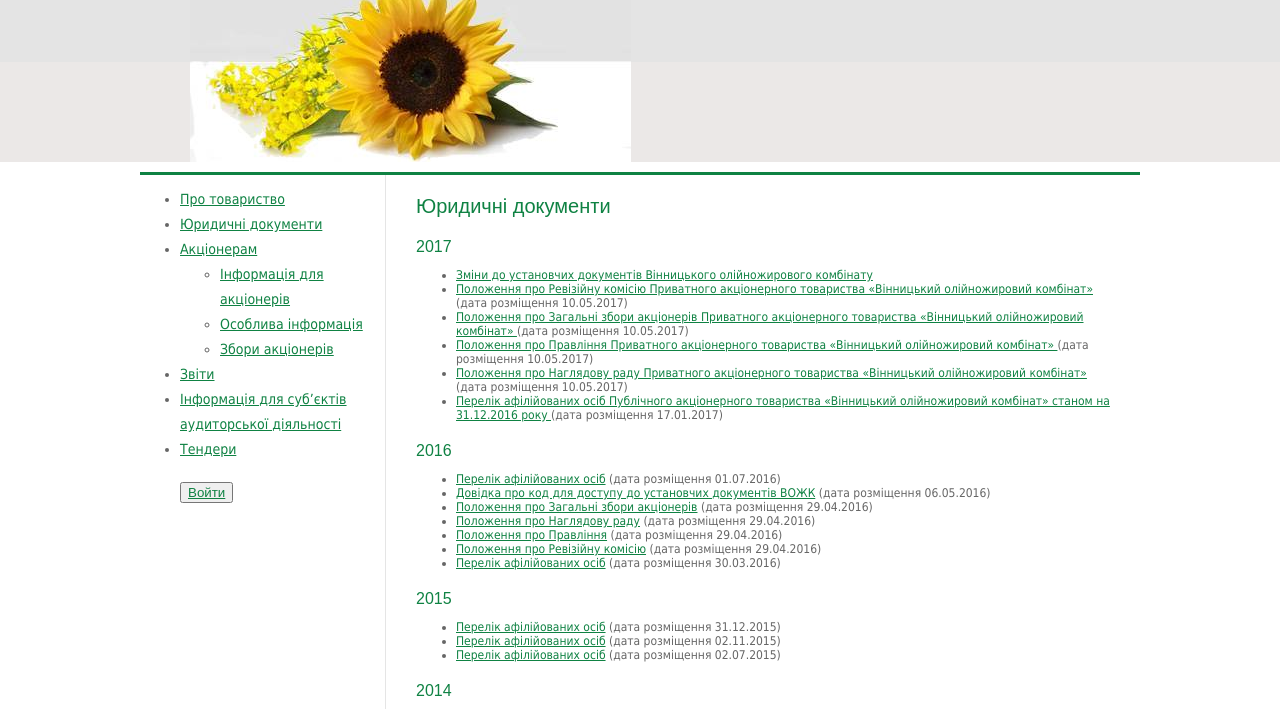
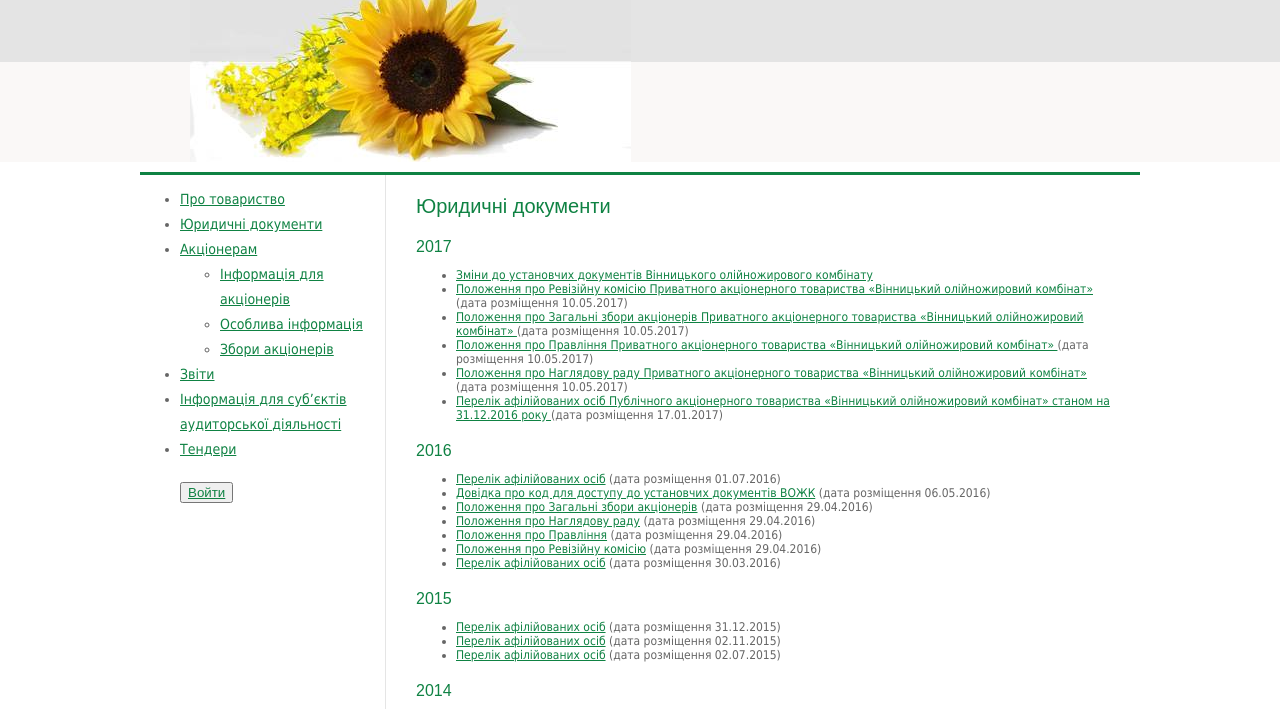
Before and after one commit to VMZHK/vmzk.github.io, a plain HTML site: page index.html in a window 1280 px wide. Shown: the part 83-792 px from the top of the page. Drawn offline with Linux system fonts and the light colour scheme.

Commit message:
Update index.html

```diff
--- a/index.html
+++ b/index.html
@@ -35,7 +35,7 @@ ul.main-menu li.a { color:#81669c; }
 .tc { text-align:center; }
 .vat { vertical-align:top; }
 .but{position: relative; top: 20px;}
-.ee{background: linear-gradient(#e4e4e4 59%, #EBE8E7 41%);}
+.ee{background: linear-gradient(#e4e4e4 59%, #FAF8F7 41%);}
 </style>
 <!--[if lt IE 7]>
 <style type="text/css">#content { height:100%; }</style>
```
